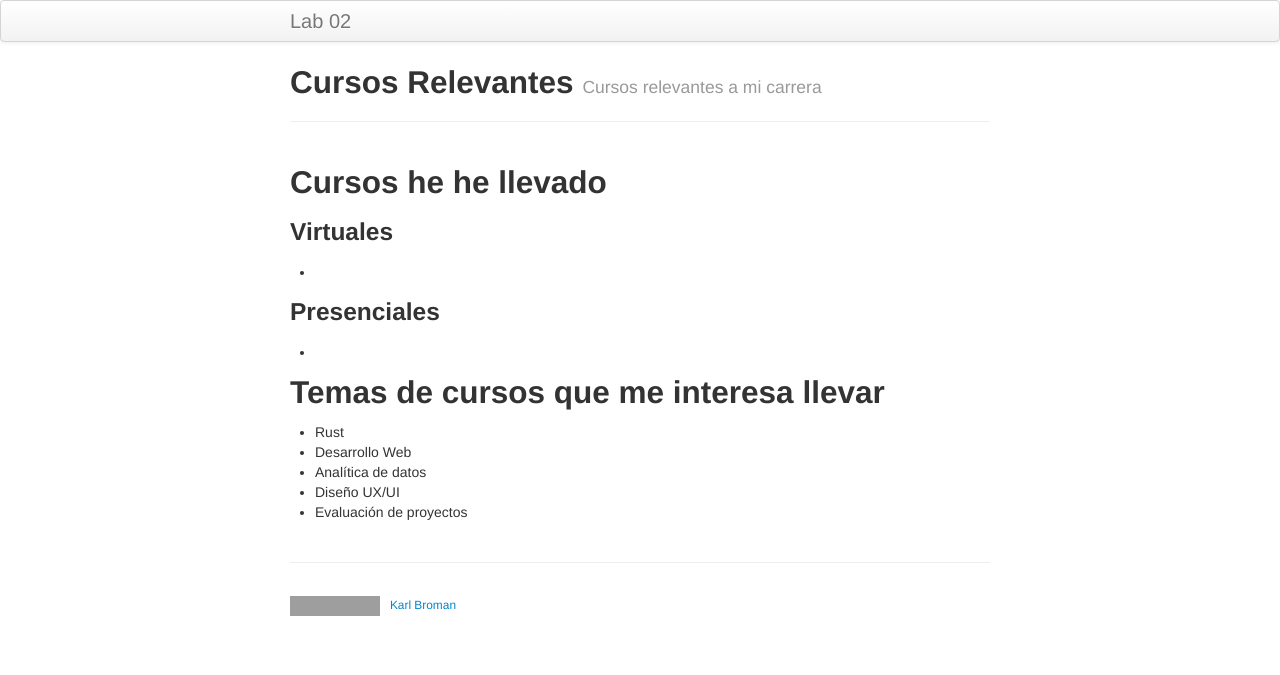
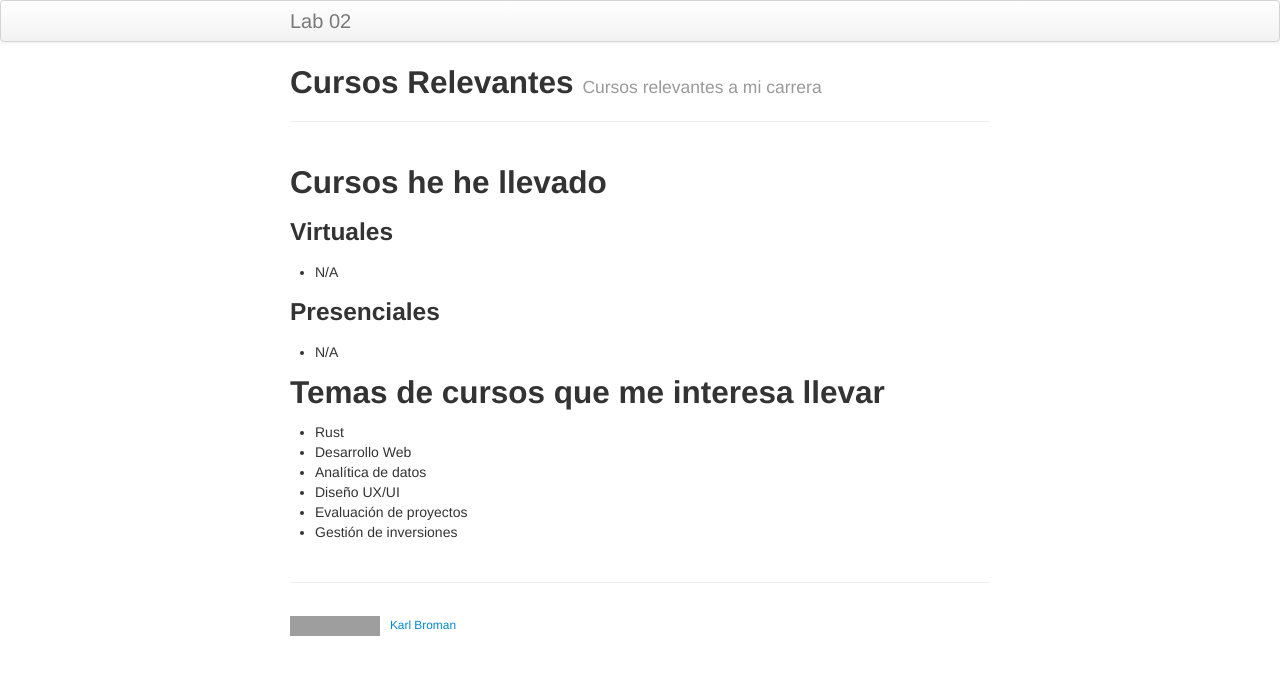
Before and after one commit to josEscalante/josEscalante.github.io, a Jekyll site: the page built from pages/cursos.md, in a window 1280 px wide. Shown: the top 675 px of the page. Built offline with Jekyll 4.4.1, drawn with Linux system fonts in a browser that asks for light colours; grey boxes are pictures that could not be loaded.

Commit message:
correcciones

```diff
--- a/_includes/themes/twitter/page.html
+++ b/_includes/themes/twitter/page.html
@@ -3,7 +3,7 @@
 </div>
 
 <div class="row-fluid">
-  <div class="span12">
+  <div class="span15">
     {{ content }}
   </div>
 </div>
--- a/pages/cursos.md
+++ b/pages/cursos.md
@@ -8,10 +8,10 @@ description: Los cursos relevantes a ATI que he llevado o me interesa llevar
 ## Cursos he he llevado
 
 ### Virtuales
--
+- N/A
 
 ### Presenciales
--
+- N/A
 
 ## Temas de cursos que me interesa llevar
 - Rust
@@ -19,3 +19,4 @@ description: Los cursos relevantes a ATI que he llevado o me interesa llevar
 - Analítica de datos
 - Diseño UX/UI
 - Evaluación de proyectos
+- Gestión de inversiones
```
Also changed, not shown: index.md (+1 -1 lines), assets/images/botonLinkedInSmall.jpg (added).
